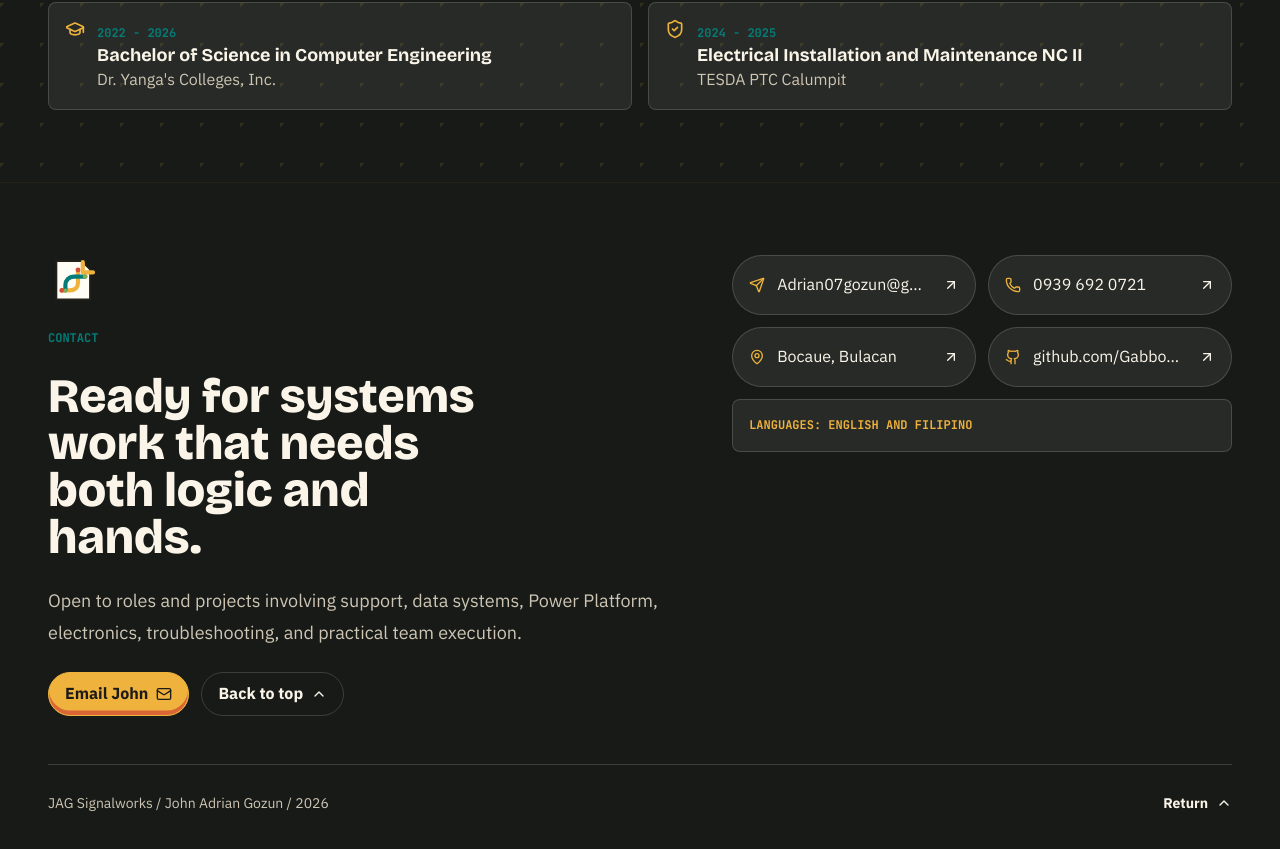
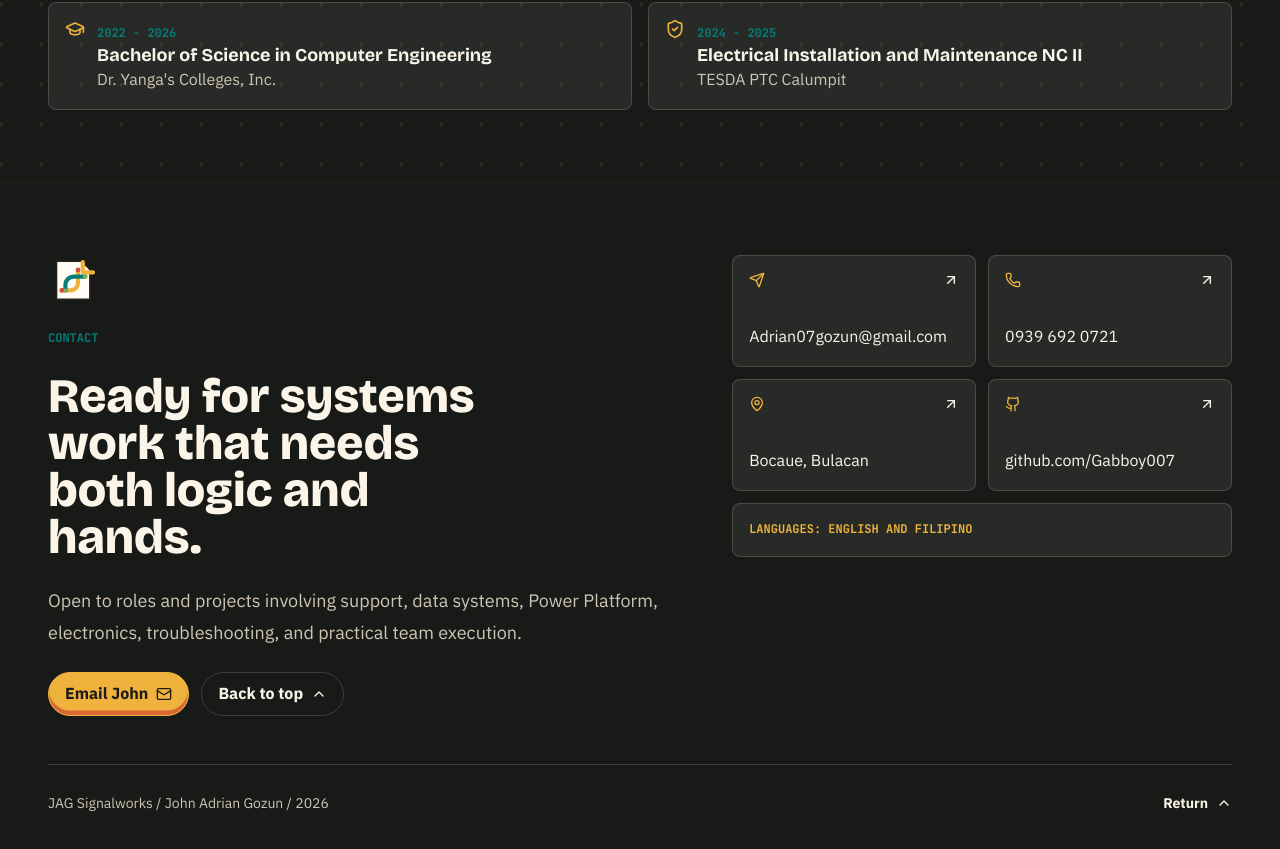
Before and after one commit to Gabboy007/john-adrian-gozun-portfolio, a React (Vite) app: page / in a window 1280 px wide. Shown: the part 5438-6287 px from the top of the page. Built offline with nearby package versions, Linux system fonts and the light colour scheme.

Commit message:
Style contact cards as compact two-column tiles

```diff
--- a/src/index.css
+++ b/src/index.css
@@ -860,18 +860,24 @@ main {
 
 .contact-panel {
   display: grid;
+  grid-template-columns: repeat(2, minmax(0, 1fr));
   align-content: start;
   gap: var(--space-xs);
 }
 
 .contact-link {
   display: grid;
-  grid-template-columns: auto minmax(0, 1fr) auto;
-  align-items: center;
+  grid-template-areas:
+    "icon arrow"
+    "label label";
+  grid-template-columns: minmax(0, 1fr) auto;
+  grid-template-rows: auto minmax(0, 1fr);
+  align-items: start;
   gap: var(--space-xs);
-  min-height: var(--target-size);
+  min-height: 7rem;
   padding: var(--space-sm);
   border: var(--rule-thin) solid var(--color-dark-line);
+  border-radius: var(--radius-card);
   color: var(--color-dark-text);
   background: rgba(251, 245, 233, 0.07);
   transition:
@@ -880,16 +886,25 @@ main {
 }
 
 .contact-link svg:first-child {
+  grid-area: icon;
   color: var(--color-amber);
 }
 
 .contact-link span {
+  grid-area: label;
+  align-self: end;
   min-width: 0;
   overflow: hidden;
   text-overflow: ellipsis;
+  overflow-wrap: anywhere;
+}
+
+.contact-link svg:last-child {
+  grid-area: arrow;
 }
 
 .language-note {
+  grid-column: 1 / -1;
   padding: var(--space-sm);
   border: var(--rule-thin) solid var(--color-dark-line);
   border-radius: var(--radius-card);
@@ -953,14 +968,6 @@ main {
   .story-grid,
   .education-band {
     grid-template-columns: repeat(2, minmax(0, 1fr));
-  }
-
-  .contact-panel {
-    grid-template-columns: repeat(2, minmax(0, 1fr));
-  }
-
-  .language-note {
-    grid-column: 1 / -1;
   }
 
   .footer-meta {
```
